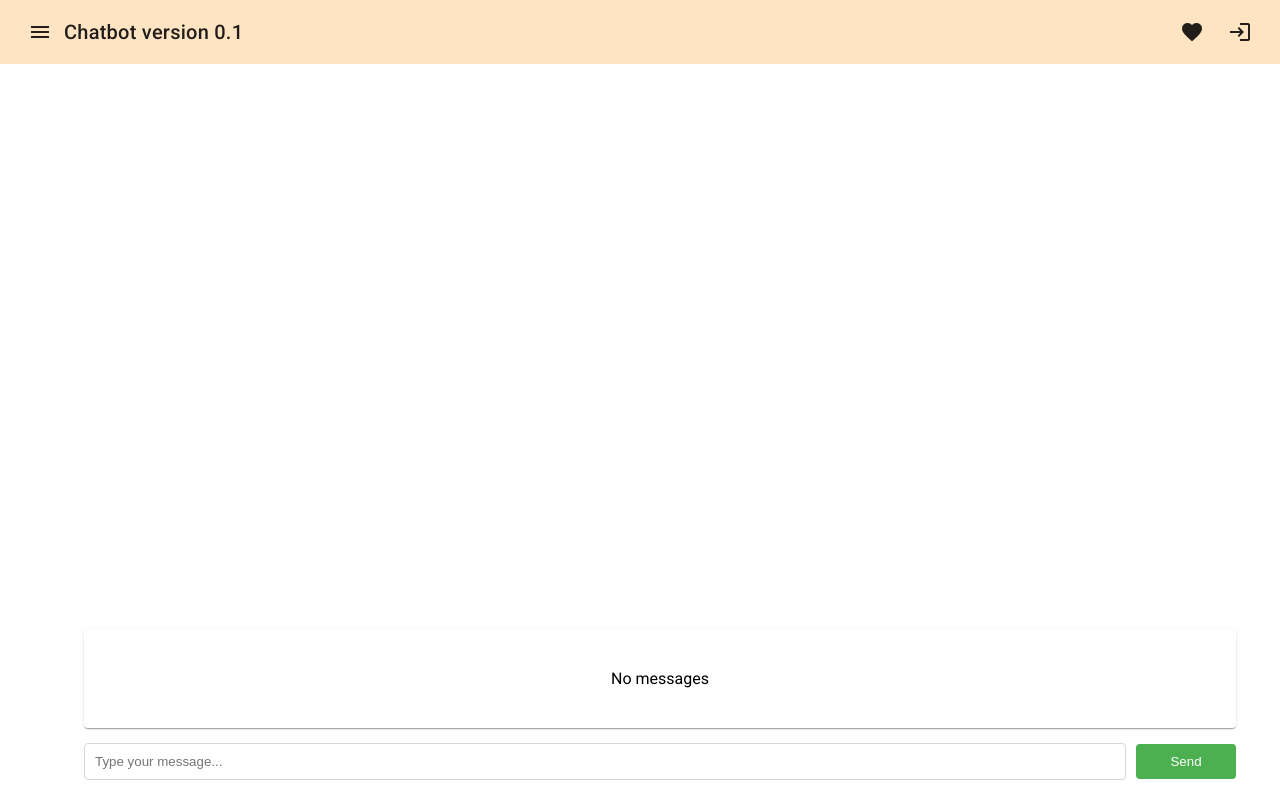
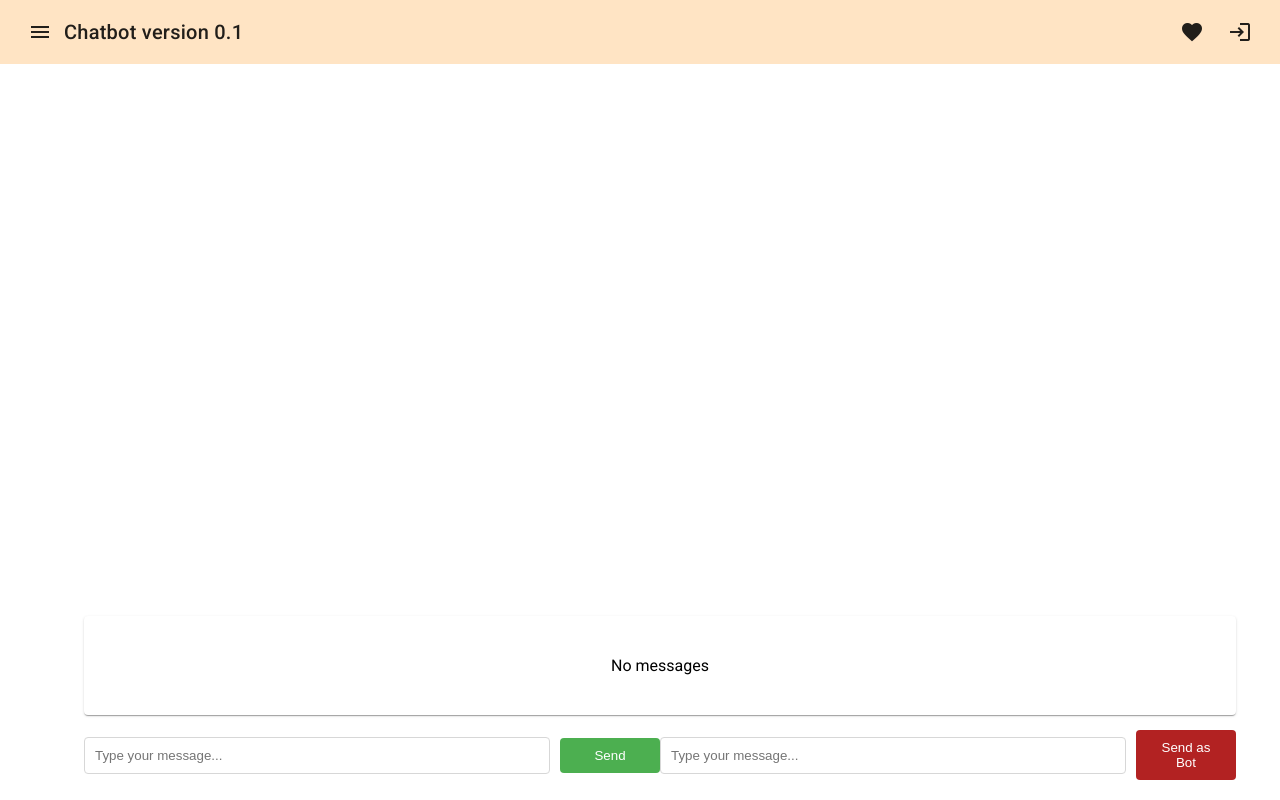
Before and after one commit to dtuanv/chatBotFE, an Angular app: page / in a window 1280 px wide. Built offline with nearby package versions, Linux system fonts and the light colour scheme.

Commit message:
added simulation of bot massages with styling

```diff
--- a/src/app/chat-bot/chat-bot.component.css
+++ b/src/app/chat-bot/chat-bot.component.css
@@ -1,10 +1,5 @@
 .body{
   background-color: #ffffff;
-}
-.chat-input {
-  display: flex;
-  align-items: center;
-  justify-content: flex-end; /* Align items to the right */
 }
 
 .chat-input {
@@ -34,10 +29,9 @@
 .chat-input button:hover {
   background-color: #45a049;
 }
-
 .chat-messages-all {
   padding: 10px;
-  text-align: right; /* Aligns the messages container to the right */
+  text-align: right;
 }
 
 .chat-message {
@@ -46,13 +40,19 @@
   margin: 0 20px 10px 0;
   border-radius: 10px;
   display: inline-block;
-  text-align: left; /* Aligns the text content to the left within the message card */
+  text-align: left;
+}
+
+.chat-message.bot {
+  background-color: #b23939; /* Set the background color for User2 messages */
+  text-align: left;
 }
 
 .empty {
   text-align: center;
   padding: 20px;
 }
+
 .chat-messages-all {
   margin: 0 5% 0 5%;
   background-color: #e8e8e8;
@@ -60,5 +60,5 @@
 }
 
 .empty {
-  background-color: #ffffff; /* Set the background color to white */
+  background-color: #ffffff;
 }
--- a/src/app/chat-bot/chat-bot.component.html
+++ b/src/app/chat-bot/chat-bot.component.html
@@ -1,20 +1,31 @@
 <div class="body">
-  <mat-card [class.empty]="messages.length === 0" class="chat-messages-all">
-    <div *ngIf="messages.length > 0">
-      <div *ngFor="let message of messages">
-        <mat-card class="chat-message">
-          {{ message }}
+  <mat-card [class.empty]="messageQueue.length === 0" class="chat-messages-all">
+    <div *ngIf="messageQueue.length > 0">
+      <div *ngFor="let message of messageQueue">
+        <mat-card [ngClass]="{'chat-message': true, 'bot': message.user === 'Bot'}">
+          <span [ngClass]="{'user-message': message.user === 'User', 'bot-message': message.user === 'Bot'}">{{ message.user }}: </span>{{ message.message }}
         </mat-card>
       </div>
     </div>
-    <div *ngIf="messages.length === 0" class="empty">
+    <div *ngIf="messageQueue.length === 0" class="empty">
       No messages
     </div>
   </mat-card>
 
+
+
   <div class="chat-input">
-    <input class="input-user" type="text" (keyup.enter)="sendMessage()" placeholder="Type your message..." />
-    <button (click)="sendMessage()">Send</button>
+    <input class="input-user" type="text" [(ngModel)]="userMessage" (keyup.enter)="sendMessage('User')" placeholder="Type your message..." />
+    <button (click)="sendMessage('User')">Send</button>
 
+    <input class="input-bot" type="text" [(ngModel)]="botMessage" (keyup.enter)="sendMessage('Bot')" placeholder="Type your message..." />
+    <button style="background-color: firebrick" (click)="sendMessage('Bot')">Send as Bot</button>
   </div>
+
+<!--  <div class="chat-output">-->
+<!--    <div *ngFor="let message of messageQueue">-->
+<!--      <span [ngClass]="{'user-message': message.user === 'User', 'bot-message': message.user === 'Bot'}">{{ message.user }}: </span>{{ message.message }}-->
+<!--    </div>-->
+<!--  </div>-->
+
 </div>
--- a/src/app/chat-bot/chat-bot.component.ts
+++ b/src/app/chat-bot/chat-bot.component.ts
@@ -11,24 +11,25 @@ interface Message {
   styleUrls: ['./chat-bot.component.css']
 })
 export class ChatBotComponent {
-  messages: string[] = [];
-  messagesBot: string[] =[];
-  userInput: string = '';
+  messageQueue: any[] = [];
+  userMessage: string = '';
+  botMessage: string = '';
 
-  sendMessage() {
-    const inputElement = document.querySelector('.input-user');
-    if (inputElement instanceof HTMLInputElement && inputElement.value.trim() !== '') {
-      this.messages.push(inputElement.value.trim());
-      inputElement.value = '';
+  sendMessage(user: string) {
+    let message = '';
+    if (user === 'User') {
+      message = this.userMessage;
+      this.userMessage = '';
+    } else {
+      message = this.botMessage;
+      this.botMessage = '';
     }
+
+    const messageObject = {
+      user: user,
+      message: message
+    };
+
+    this.messageQueue.push(messageObject);
   }
-
-  sendMessage2() {
-    const inputElement = document.querySelector('.input-bot');
-    if (inputElement instanceof HTMLInputElement && inputElement.value.trim() !== '') {
-      this.messagesBot.push(inputElement.value.trim());
-      inputElement.value = '';
-    }
-  }
-
 }
```
